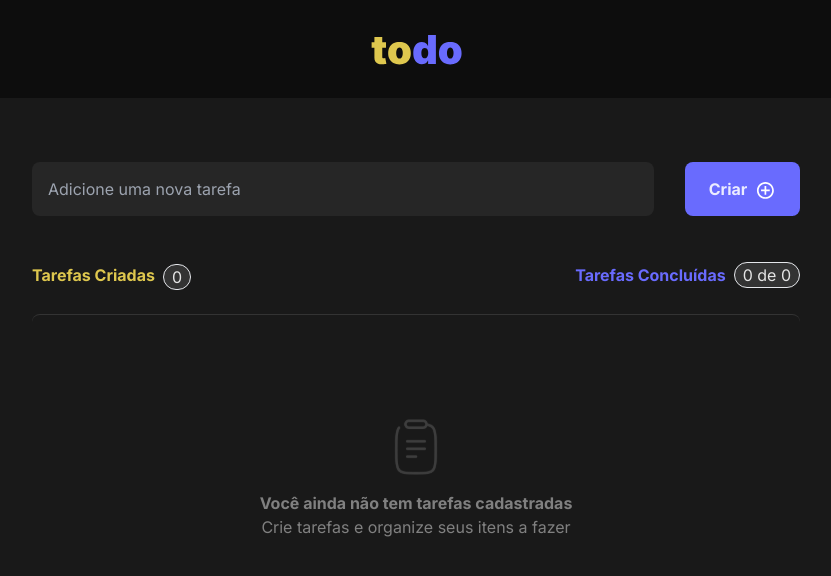
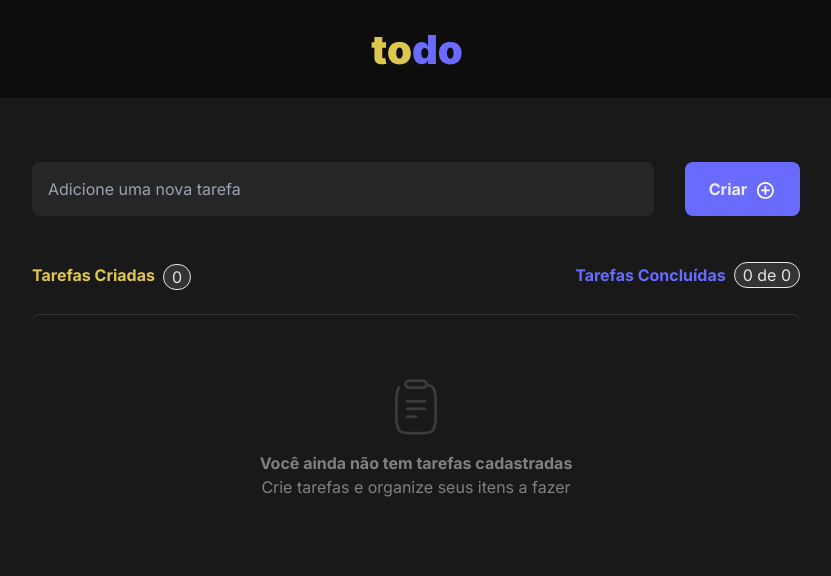
Before and after one commit to 0rogerinho/todo, a React (Vite) app: page / in a window 1280 px wide. Shown: the top 576 px of the page, without its empty margins (224-1055 px from the left). Built offline with nearby package versions, Linux system fonts and the light colour scheme.

Commit message:
conserto de bug ao tentar excluir uma unica task

```diff
--- a/src/Components/TaskList.jsx
+++ b/src/Components/TaskList.jsx
@@ -1,7 +1,6 @@
 import { Task } from './Task';
 import { useContext, useEffect } from 'react';
 import { newTask } from '../App';
-import prancheta from '../Components/assets/prancheta.svg';
 
 export function TaskList() {
   const { tasks, setTasks } = useContext(newTask);
@@ -19,7 +18,7 @@ export function TaskList() {
   }
 
   useEffect(() => {
-    if (tasks.length > 0) {
+    if (tasks.length >= 0) {
       localStorage.setItem('tasks', JSON.stringify(tasks));
     }
   }, [tasks]);
@@ -28,13 +27,11 @@ export function TaskList() {
     <div className="flex justify-center 2xl:mt-5 px-2 md:px-[20%] 2xl:px-[25%] 2xl:scale-125">
       <section className="w-full mt-6 py-4 px-2 border-t rounded-[.5rem] border-[#333333]">
         <div
-          className={`mt-[5.5rem] flex flex-col justify-center items-center ${
+          className={`mt-12 flex flex-col justify-center items-center ${
             tasks.length === 0 ? 'block' : 'hidden'
           }`}
         >
-          <div>
-            <img src={prancheta} alt="" />
-          </div>
+          <img src="prancheta.svg" />
           <p className="mt-[1rem] text-[#808080] font-bold">
             Você ainda não tem tarefas cadastradas
           </p>
```
Also changed, not shown: public/prancheta.svg (renamed from src/Components/assets/prancheta.svg).
